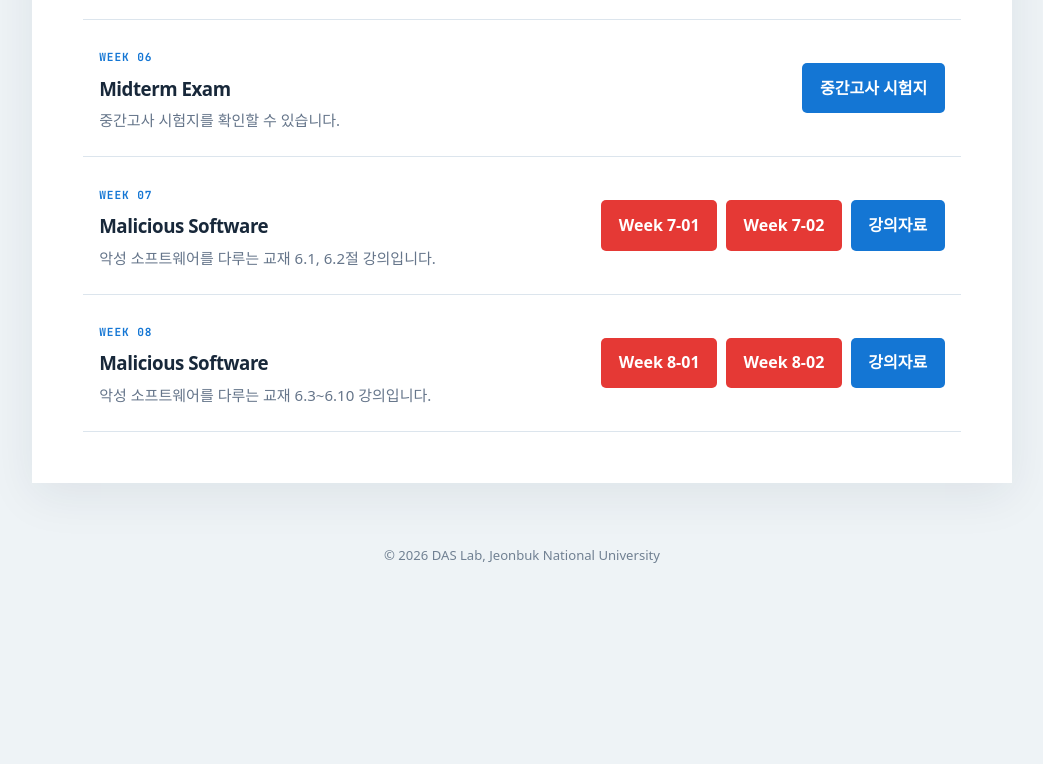
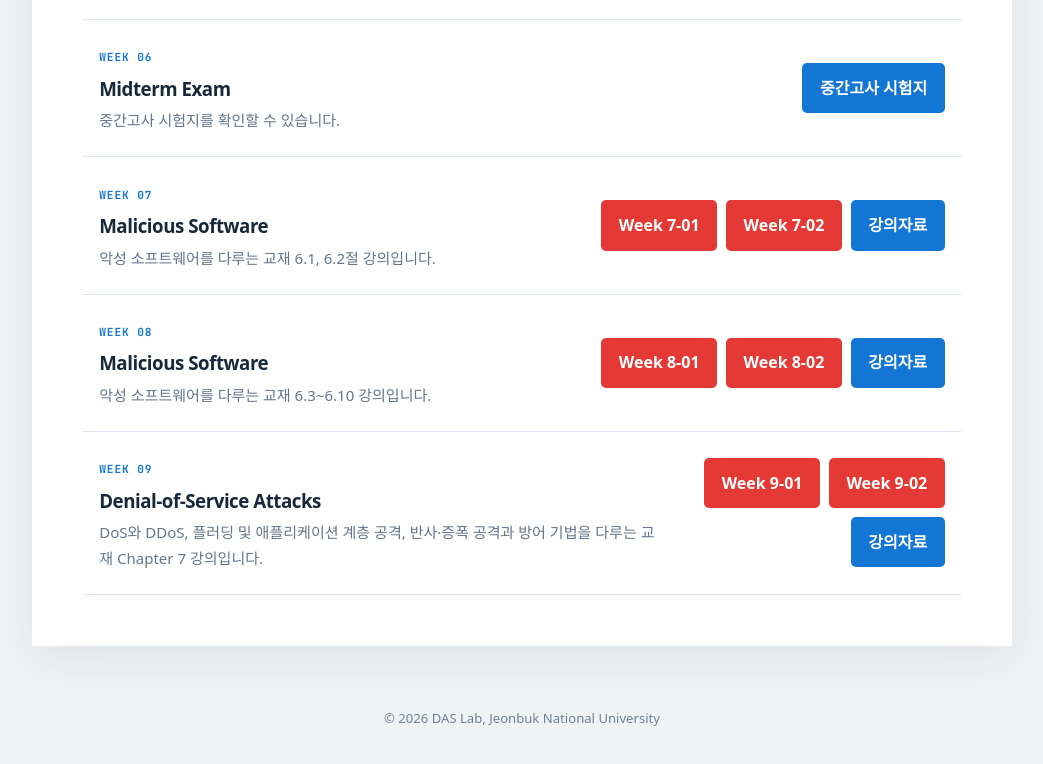
Before and after one commit to joonsooyoo/cybersecurity-2026, a plain HTML site: page lectures.html in a window 1280 px wide. Shown: the part 1184-1948 px from the top of the page, without its empty margins (118-1161 px from the left). Before the commit the page ends 1804 px from the top, so only its background shows below. Drawn offline with Linux system fonts and the light colour scheme; a web font is replaced by a local one.

Commit message:
Add week 9 lecture materials

```diff
--- a/lectures.html
+++ b/lectures.html
@@ -63,6 +63,14 @@
           <a class="note-button" href="asset/note/week08_note.pdf" target="_blank" rel="noopener">강의자료</a>
         </div>
       </article>
+      <article class="lecture-row">
+        <div><span class="week">WEEK 09</span><h3>Denial-of-Service Attacks</h3><p>DoS와 DDoS, 플러딩 및 애플리케이션 계층 공격, 반사·증폭 공격과 방어 기법을 다루는 교재 Chapter 7 강의입니다.</p></div>
+        <div class="resource-actions">
+          <a class="video-button" href="https://youtu.be/VCeWz88mcvU" target="_blank" rel="noopener">Week 9-01</a>
+          <a class="video-button" href="https://youtu.be/9XLC7fyKVao" target="_blank" rel="noopener">Week 9-02</a>
+          <a class="note-button" href="asset/note/week09_note.pdf" target="_blank" rel="noopener">강의자료</a>
+        </div>
+      </article>
     </div>
   </main><footer><p>© 2026 DAS Lab, Jeonbuk National University</p></footer>
 </body></html>
```
Also changed, not shown: 1 other file.
